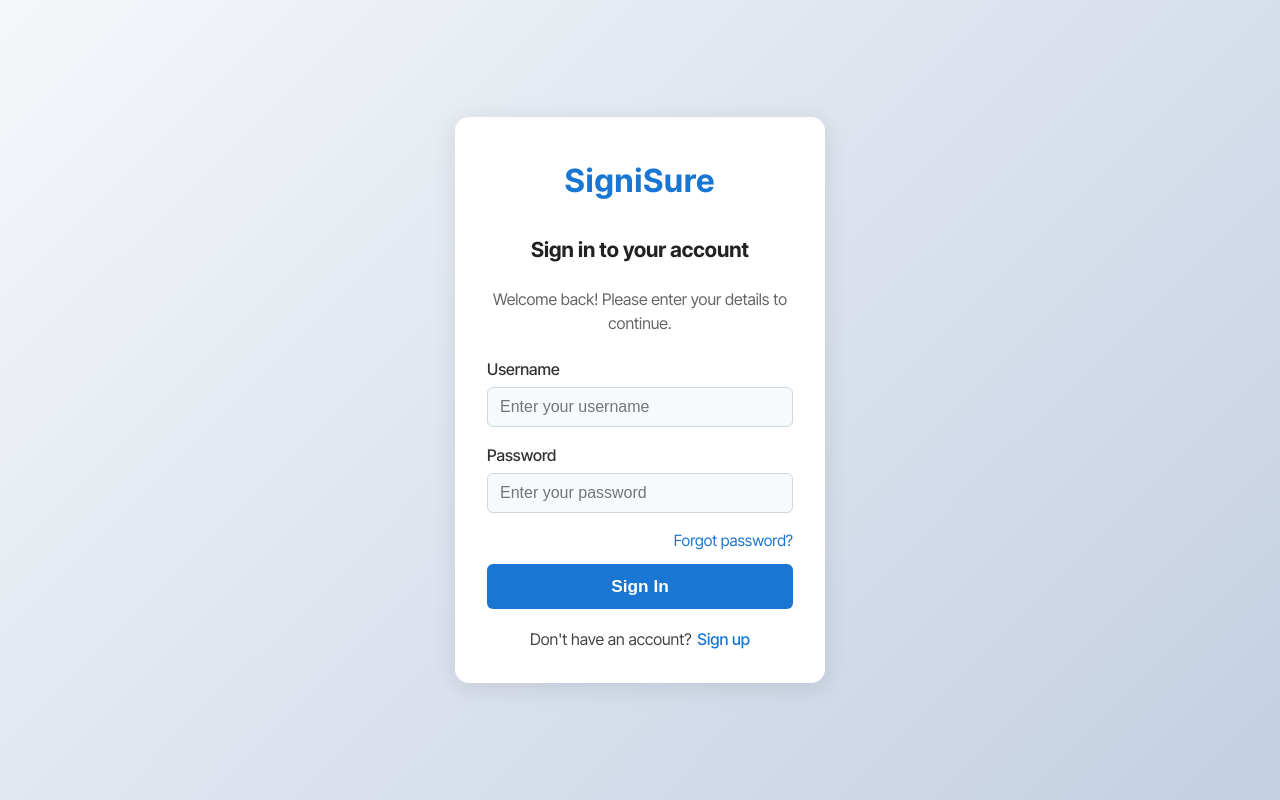
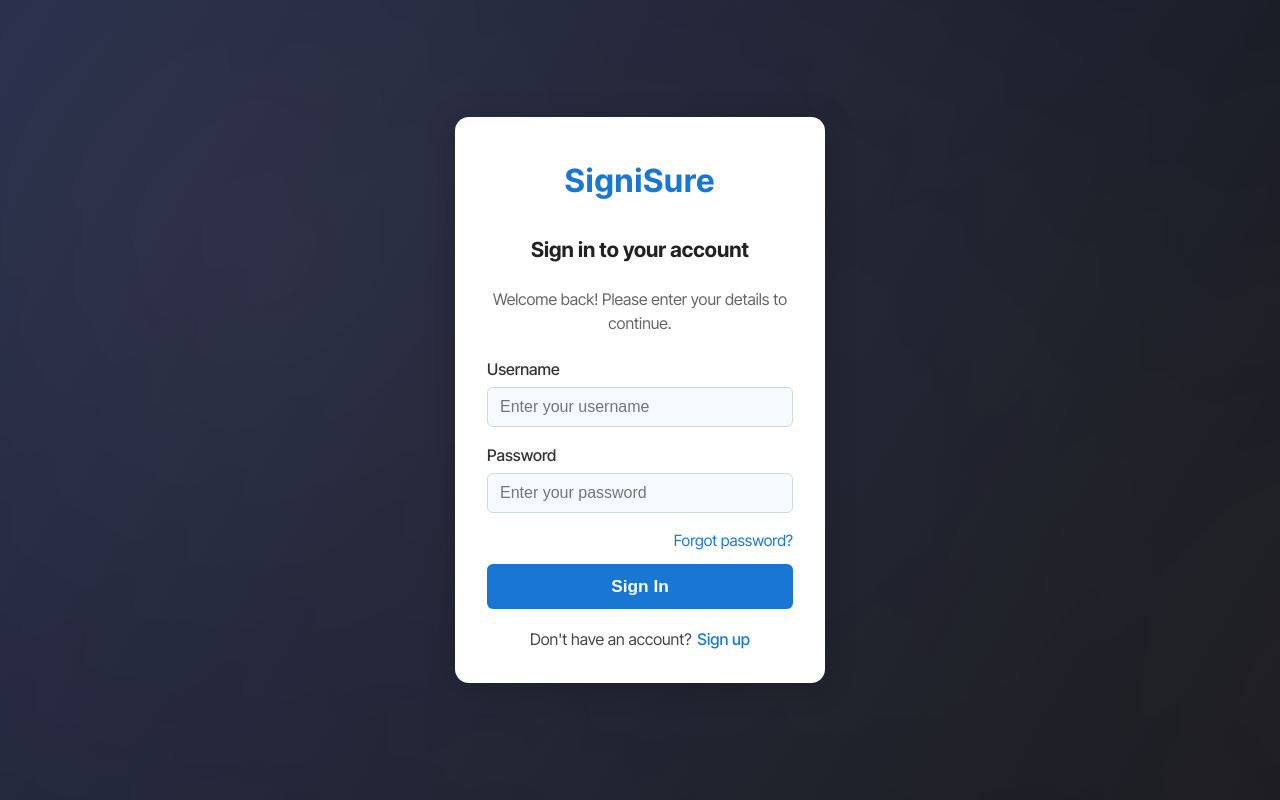
Before and after one commit to arunoday-c/SigniSure-fe, a React (Create React App) app: page /login in a window 1280 px wide. Built offline with nearby package versions, Linux system fonts and the light colour scheme.

Commit message:
login backdrop

```diff
--- a/src/pages/Login/Login.css
+++ b/src/pages/Login/Login.css
@@ -1,19 +1,37 @@
 .login-bg {
   min-height: 100vh;
-  background: linear-gradient(135deg, #f5f7fa 0%, #c3cfe2 100%);
+  background: linear-gradient(120deg, #232946 0%, #16161a 100%);
   display: flex;
   align-items: center;
   justify-content: center;
+  position: relative;
+  overflow: hidden;
+}
+
+.login-bg::before {
+  content: "";
+  position: absolute;
+  top: -100px;
+  left: -100px;
+  width: 140vw;
+  height: 140vh;
+  background: radial-gradient(circle at 20% 30%, rgba(255, 255, 255, 0.06) 0, transparent 60%),
+    radial-gradient(circle at 80% 70%, rgba(255, 255, 255, 0.04) 0, transparent 60%),
+    repeating-linear-gradient(135deg, rgba(255, 255, 255, 0.02) 0 2px, transparent 2px 20px);
+  filter: blur(12px);
+  z-index: 0;
 }
 
 .login-container {
+  position: relative;
+  z-index: 1;
   max-width: 370px;
   width: 100%;
   margin: 40px auto;
   padding: 40px 32px 32px 32px;
   background: #fff;
   border-radius: 14px;
-  box-shadow: 0 4px 24px rgba(0, 0, 0, 0.1);
+  box-shadow: 0 4px 32px rgba(0, 0, 0, 0.18);
   display: flex;
   flex-direction: column;
   align-items: center;
```
